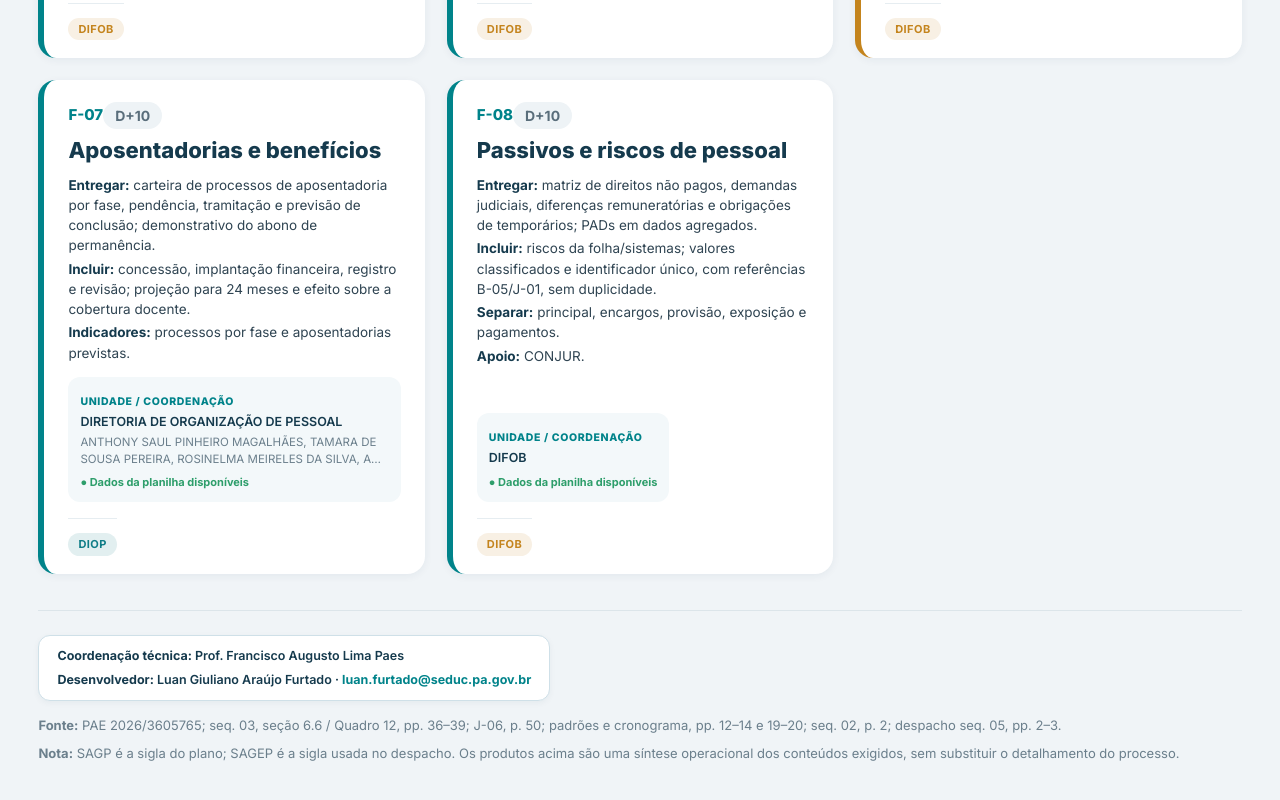
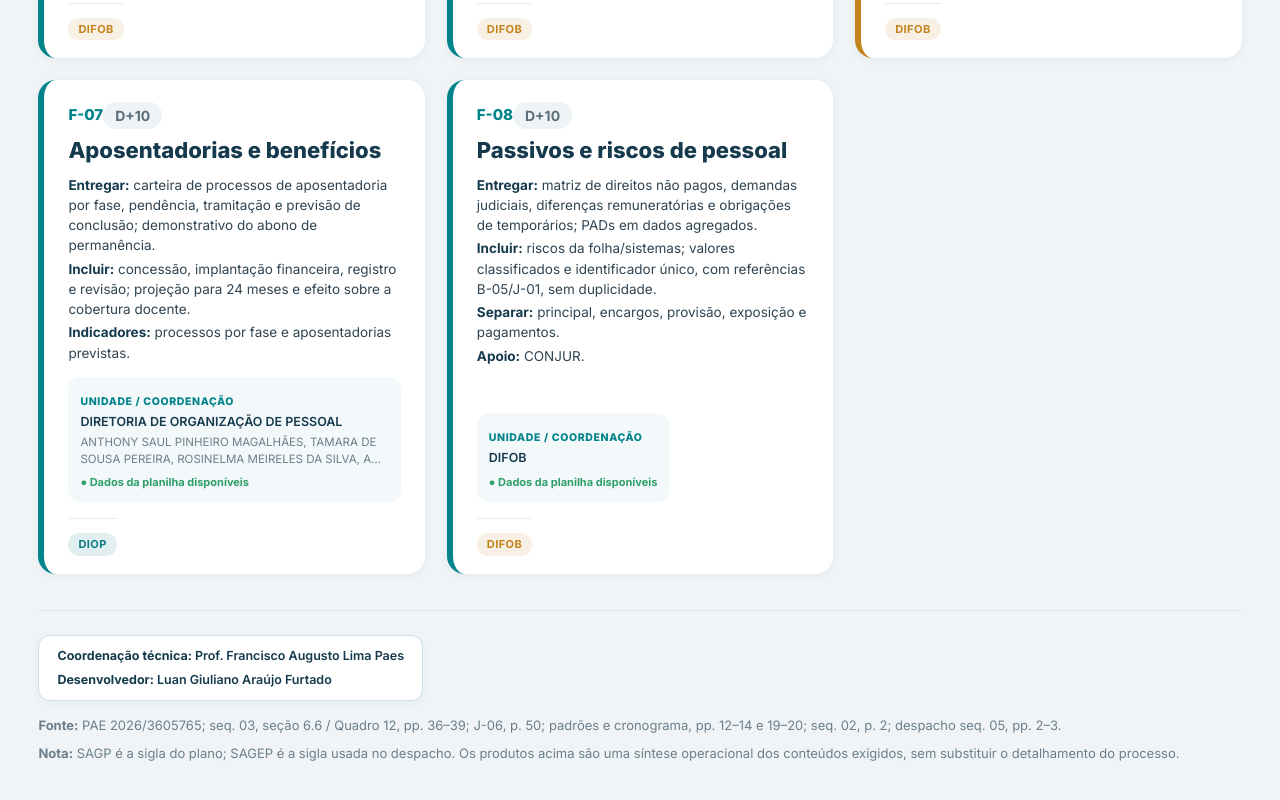
Before and after one commit to LuanGiuliano/TRANSICAO, a React (Vite) app: page / in a window 1280 px wide. Shown: the part 1290-2090 px from the top of the page. Built offline with nearby package versions, Linux system fonts and the light colour scheme.

Commit message:
style: remove e-mail dos creditos do desenvolvedor

```diff
--- a/src/App.jsx
+++ b/src/App.jsx
@@ -117,7 +117,7 @@ function Detalhe({ r, onBack }) {
       <footer className="rodape rodape--detalhe">
         <div className="rodape__creditos">
           <span><strong>Coordenação técnica:</strong> Prof. Francisco Augusto Lima Paes</span>
-          <span><strong>Desenvolvedor:</strong> Luan Giuliano Araújo Furtado · <a href="mailto:luan.furtado@seduc.pa.gov.br">luan.furtado@seduc.pa.gov.br</a></span>
+          <span><strong>Desenvolvedor:</strong> Luan Giuliano Araújo Furtado</span>
         </div>
       </footer>
 
@@ -125,7 +125,7 @@ function Detalhe({ r, onBack }) {
       <footer className="relatorio-print-footer">
         <p>Governo do Estado do Pará • Secretaria de Estado de Educação (SEDUC) • Secretaria Adjunta de Gestão de Pessoas (SAGEP)</p>
         <p>Painel de Transição Governamental • {r.id} - {r.titulo} • Emissão: {new Date().toLocaleDateString('pt-BR')} às {new Date().toLocaleTimeString('pt-BR', { hour: '2-digit', minute: '2-digit' })}</p>
-        <p className="relatorio-print-footer__dev">Coordenação técnica: Prof. Francisco Augusto Lima Paes &bull; Desenvolvedor: Luan Giuliano Araújo Furtado &bull; luan.furtado@seduc.pa.gov.br</p>
+        <p className="relatorio-print-footer__dev">Coordenação técnica: Prof. Francisco Augusto Lima Paes &bull; Desenvolvedor: Luan Giuliano Araújo Furtado</p>
       </footer>
     </main>
   )
@@ -191,7 +191,7 @@ export default function App() {
           <footer className="rodape">
             <div className="rodape__creditos">
               <span><strong>Coordenação técnica:</strong> Prof. Francisco Augusto Lima Paes</span>
-              <span><strong>Desenvolvedor:</strong> Luan Giuliano Araújo Furtado · <a href="mailto:luan.furtado@seduc.pa.gov.br">luan.furtado@seduc.pa.gov.br</a></span>
+              <span><strong>Desenvolvedor:</strong> Luan Giuliano Araújo Furtado</span>
             </div>
             <p><strong>Fonte:</strong> {PROCESSO}; seq. 03, seção 6.6 / Quadro 12, pp. 36–39; J-06, p. 50; padrões e cronograma, pp. 12–14 e 19–20; seq. 02, p. 2; despacho seq. 05, pp. 2–3.</p>
             <p><strong>Nota:</strong> SAGP é a sigla do plano; SAGEP é a sigla usada no despacho. Os produtos acima são uma síntese operacional dos conteúdos exigidos, sem substituir o detalhamento do processo.</p>
```
